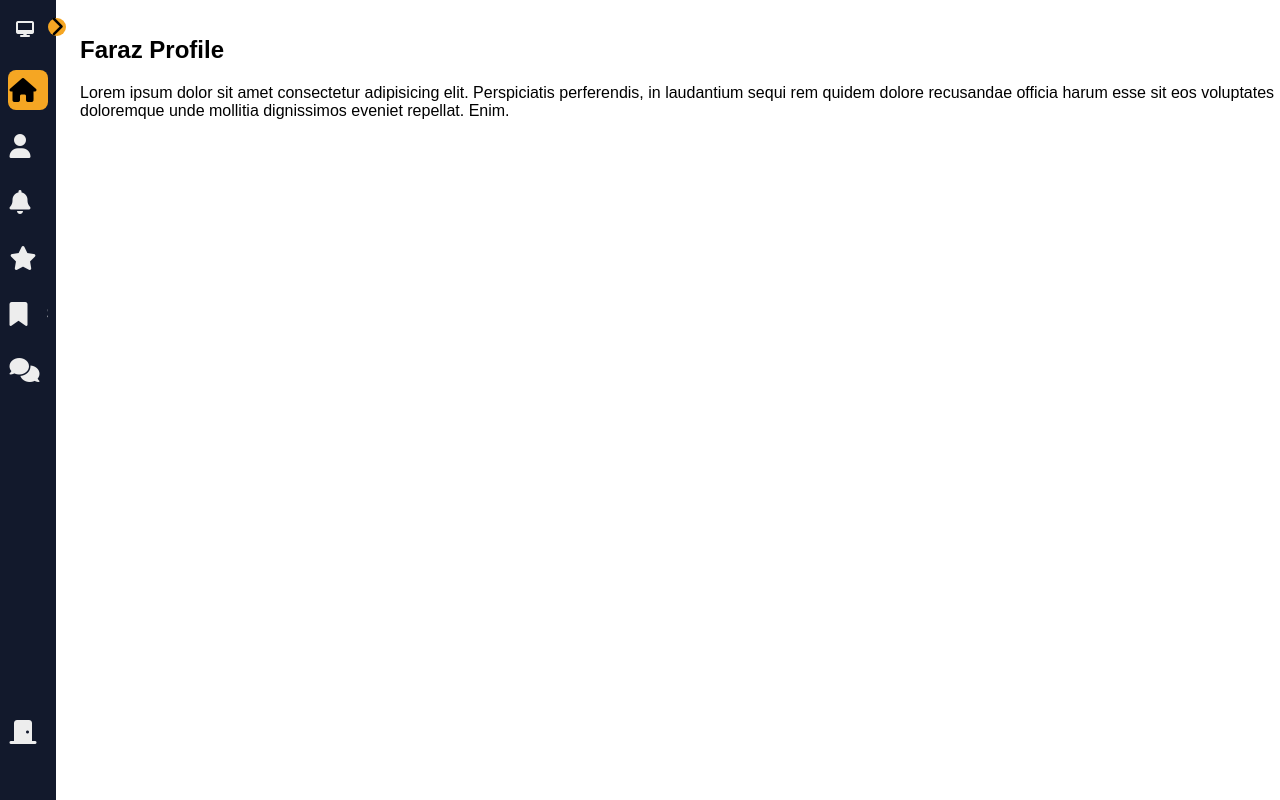
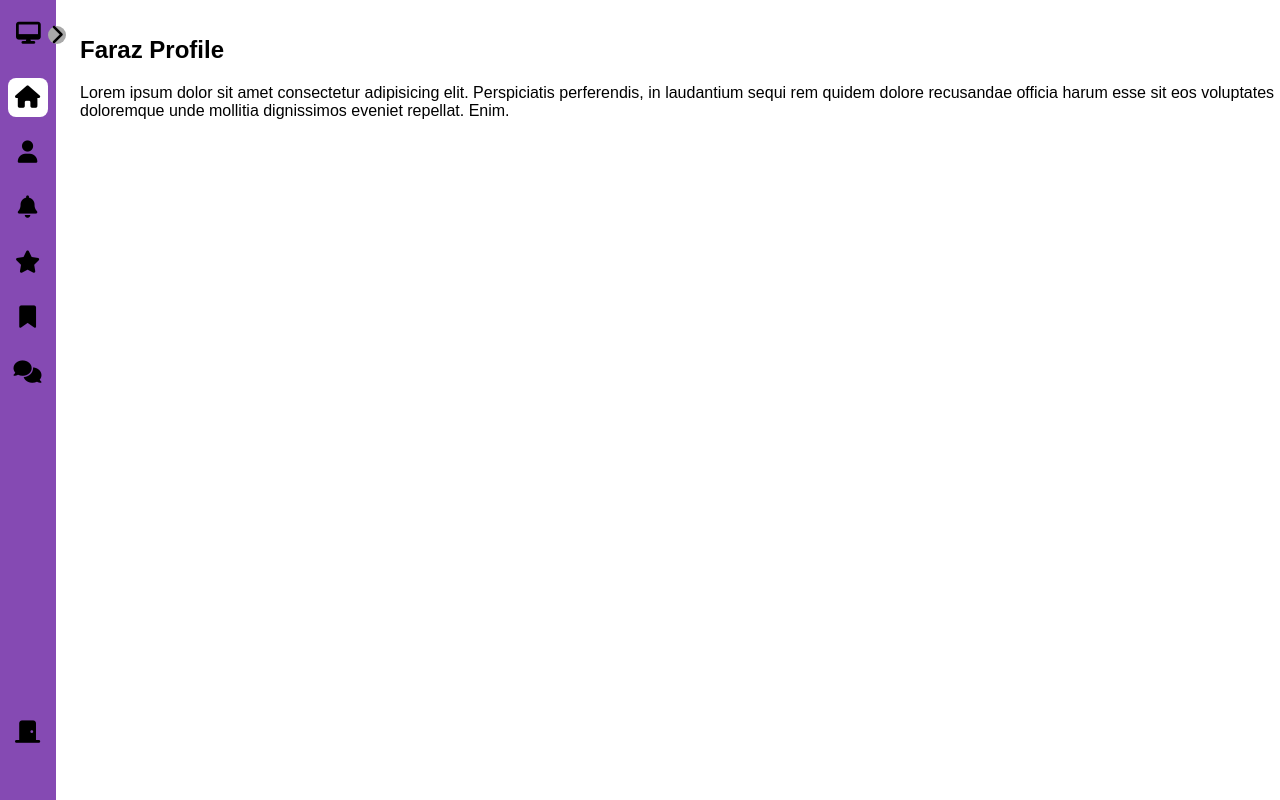
Before and after one commit to farazzhh/Sidebar-Menubar, a plain HTML site: page index.html in a window 1280 px wide. Drawn offline with Linux system fonts and the light colour scheme.

Commit message:
fix moving icon & text-icon

```diff
--- a/index.html
+++ b/index.html
@@ -15,9 +15,9 @@
         <nav class="nav">
             <div>
                 <a class="nav__logo" href="#">
-                    <div class="nav__icon_wrap">
+                    <!-- <div class="nav__icon_wrap"> -->
                         <i class="fas fa-desktop nav__logo-icon"></i>
-                    </div>
+                    <!-- </div> -->
                     <span class="nav__logo-text">C.I.C</span>
                 </a>
                 <div class="nav__toggle" id="nav-toggle">
--- a/style.scss
+++ b/style.scss
@@ -2,9 +2,9 @@ $nav-width: 56px;
 $font-bold: 700;
 
 :root {
-  --firts-color: #12192c;
-  --second-color: #f5a623;
-  --white-color: #ededed;
+  --firts-color: rgb(133, 74, 179);
+  --second-color: lightgray;
+  --black-color: #000;
 }
 
 :root {
@@ -71,17 +71,14 @@ a {
   justify-content: space-between;
   overflow: hidden;
 
+  &__icon_wrap {
+    min-width: 36px;
+    text-align: center;
+    margin-right: 1.2rem;
+  }
+
   &__icon {
-    font-size: 1.5rem;
-    // margin-right: 1rem;
-
-    &_wrap{
-        width: 44px;
-        display: flex;
-        justify-content: center;
-        align-items: center;
-        margin-right: 1.2rem;
-    }
+    font-size: 1.4rem;
   }
 
   &__text {
@@ -93,25 +90,25 @@ a {
     align-items: center;
     margin-bottom: 2rem;
     padding: 0 0.5rem;
-
+    font-size: 22px;
     &-icon {
       margin-right: 1.2rem;
-      color: var(--white-color);
+      color: var(--black-color);
     }
 
     &-text {
-      color: var(--white-color);
+      color: var(--black-color);
       font-weight: $font-bold;
     }
   }
 
   &__toggle {
     position: absolute;
-    top: 1.1rem;
+    top: 1.6rem;
     right: -0.6rem;
     width: 18px;
     height: 18px;
-    background-color: var(--second-color);
+    background-color: darkgray;
     border-radius: 50%;
     font-size: 1.25rem;
     color: var(--first-color);
@@ -128,11 +125,11 @@ a {
     padding: 0.5rem 0.1rem;
     margin-bottom: 1rem;
     border-radius: 0.5rem;
-    color: var(--white-color);
+    color: var(--black-color);
     transition: 0.3s;
     &:hover {
       background-color: var(--second-color);
-      color: var(--firts-color);
+      // color: var(--black-color);
     }
   }
 }
@@ -145,7 +142,7 @@ a {
   transition: 0.5s;
 }
 .active {
-  background-color: var(--second-color);
+  background-color: #fff;
   color: var(--first-color);
 }
 .expander {
```
Also changed, not shown: style.css, 1 other file.
